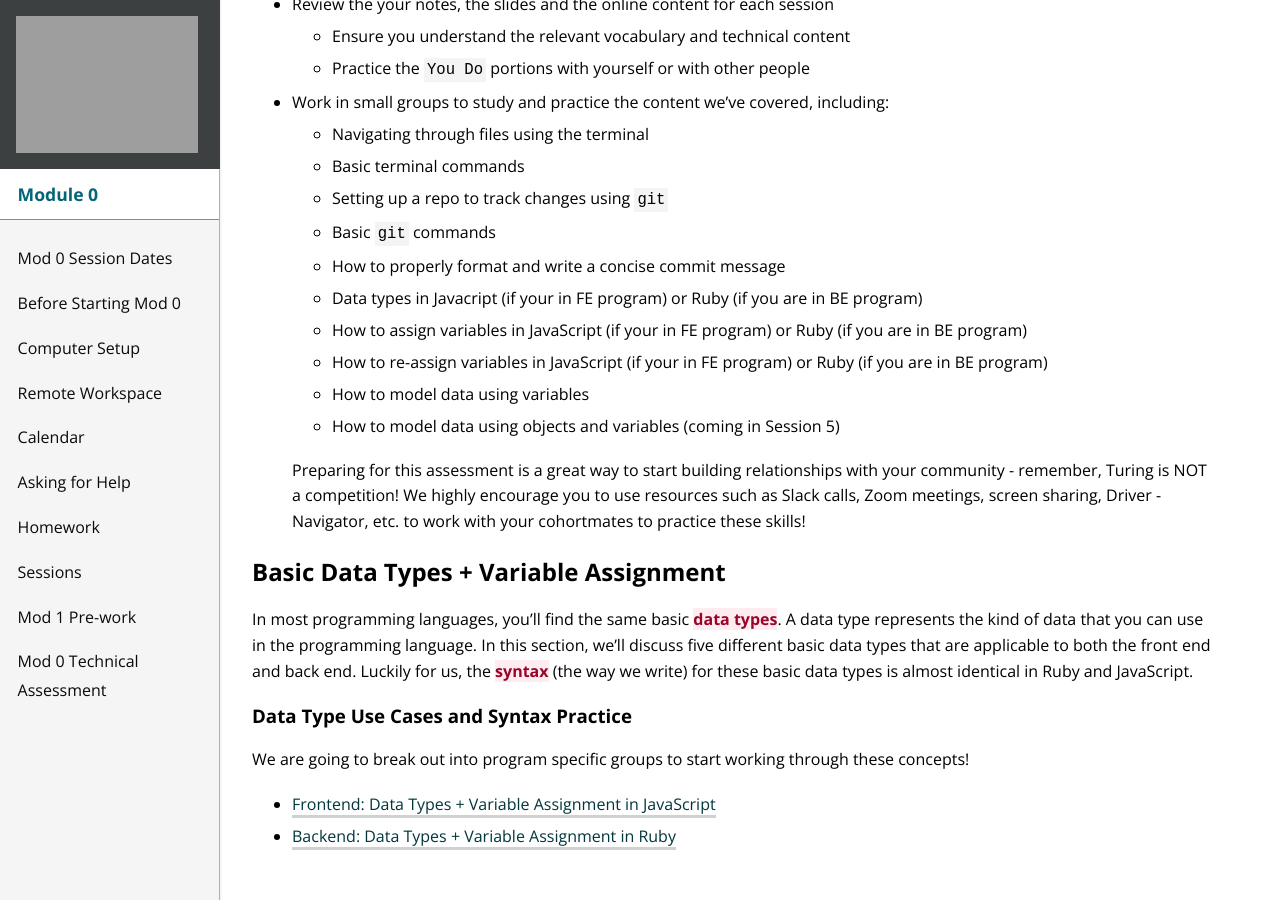
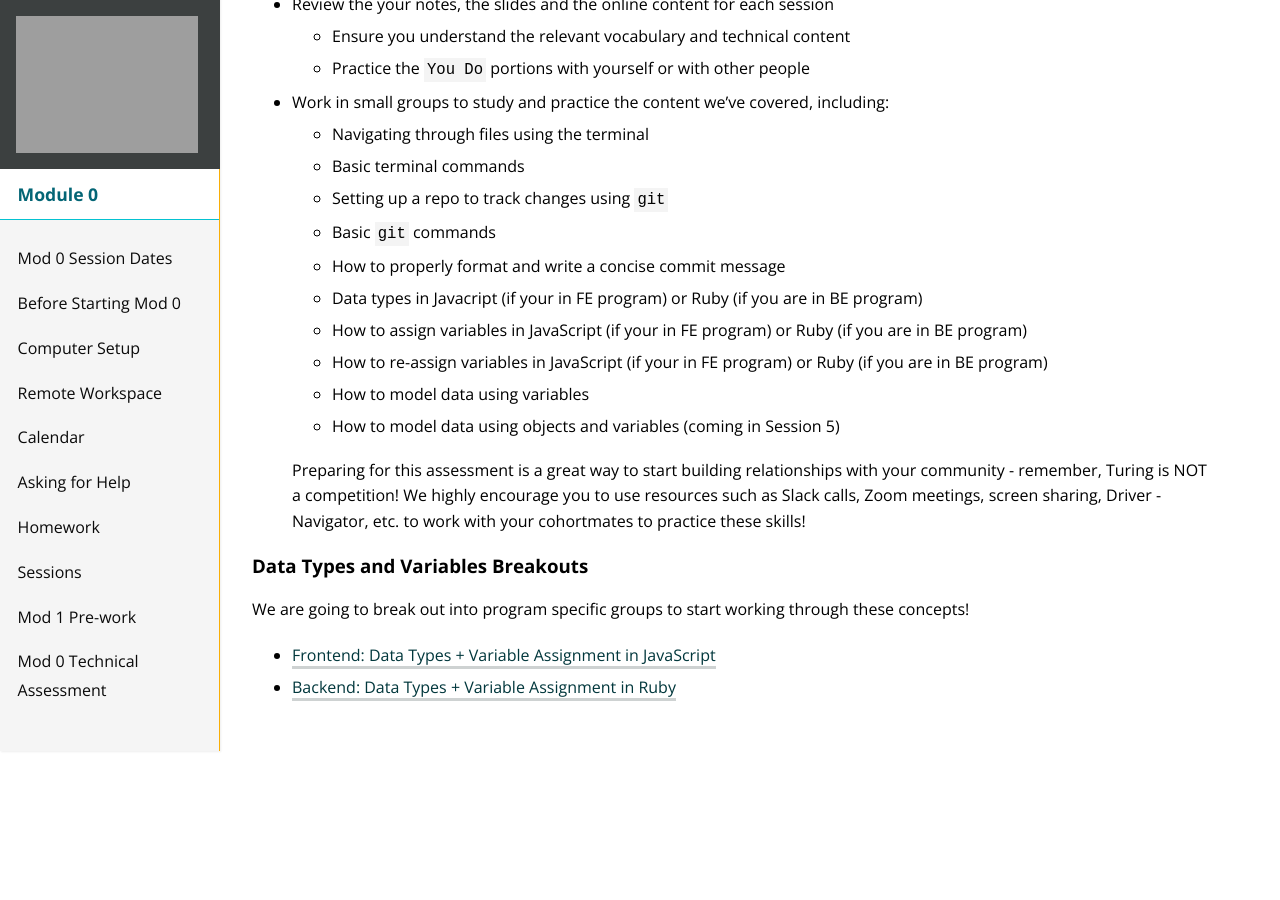
Before and after one commit to turingschool/mod-0-curriculum, a Jekyll site: the page built from session4/index.md, in a window 1280 px wide and 900 px high, scrolled down 1646 px. Built offline with Jekyll 4.4.1, drawn with Linux system fonts in a browser that asks for light colours; nearby versions of some CDN libraries; after the commit the page ends 2397 px from its top, so only the background shows below that.

Commit message:
Update Main S4 page

```diff
--- a/session4/index.md
+++ b/session4/index.md
@@ -70,11 +70,7 @@ We **STRONGLY** recommend that you study ahead of time for this assessment. Luck
 
 <a name="datatypes"></a>
 
-## Basic Data Types + Variable Assignment
-
-In most programming languages, you'll find the same basic <span class="vocab">data types</span>. A data type represents the kind of data that you can use in the programming language. In this section, we'll discuss five different basic data types that are applicable to both the front end and back end. Luckily for us, the <span class="vocab">syntax</span> (the way we write) for these basic data types is almost identical in Ruby and JavaScript.
-
-### Data Type Use Cases and Syntax Practice
+### Data Types and Variables Breakouts
 
 We are going to break out into program specific groups to start working through these concepts!
 - [Frontend: Data Types + Variable Assignment in JavaScript](./data-types-fe.md)
```
